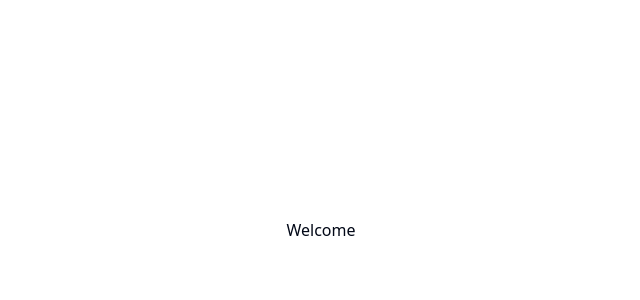
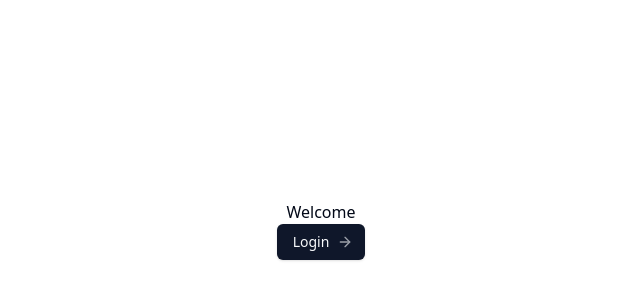
Before and after one commit to iDCoded/rec-gen-iiitn, a React (Vite) app: page / in a window 1280 px wide. Shown: the part 170-470 px from the top of the page, without its empty margins (319-959 px from the left). Built offline with nearby package versions, Linux system fonts and the light colour scheme.

Commit message:
Add login button to the welcome page with navigation link

```diff
--- a/src/App.tsx
+++ b/src/App.tsx
@@ -1,8 +1,24 @@
+import { ArrowRight } from "lucide-react";
+import { Button } from "./components/ui/button";
+
 function App() {
 	return (
 		<>
 			<div className="flex flex-col justify-center items-center min-h-screen">
 				<h1>Welcome</h1>
+				<Button className="group">
+					<a
+						href="/login"
+						className="flex flex-row justify-center items-center">
+						Login
+						<ArrowRight
+							className="-me-1 ms-2 opacity-60 transition-transform group-hover:translate-x-0.5"
+							size={16}
+							strokeWidth={2}
+							aria-hidden="true"
+						/>
+					</a>
+				</Button>{" "}
 			</div>
 		</>
 	);
```
